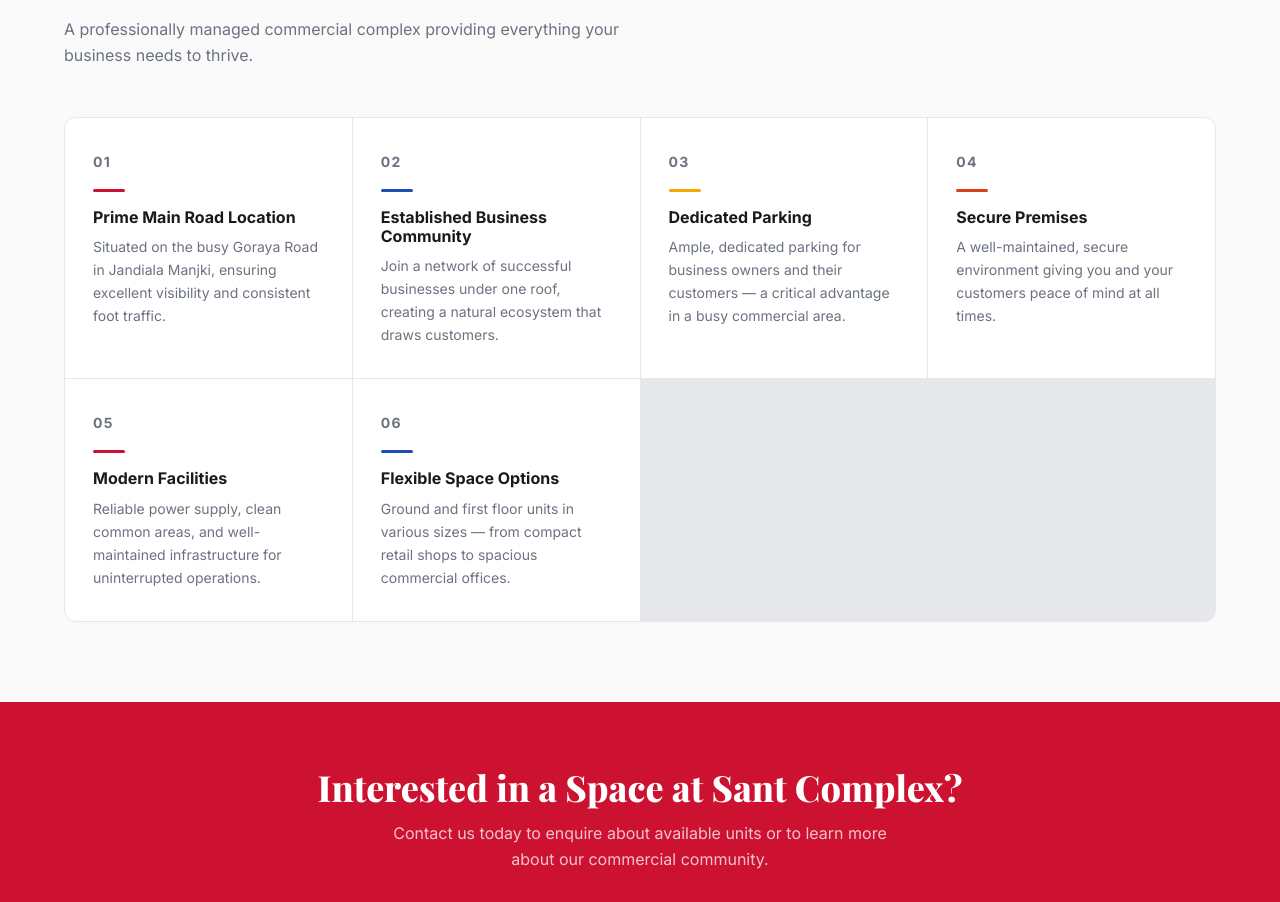
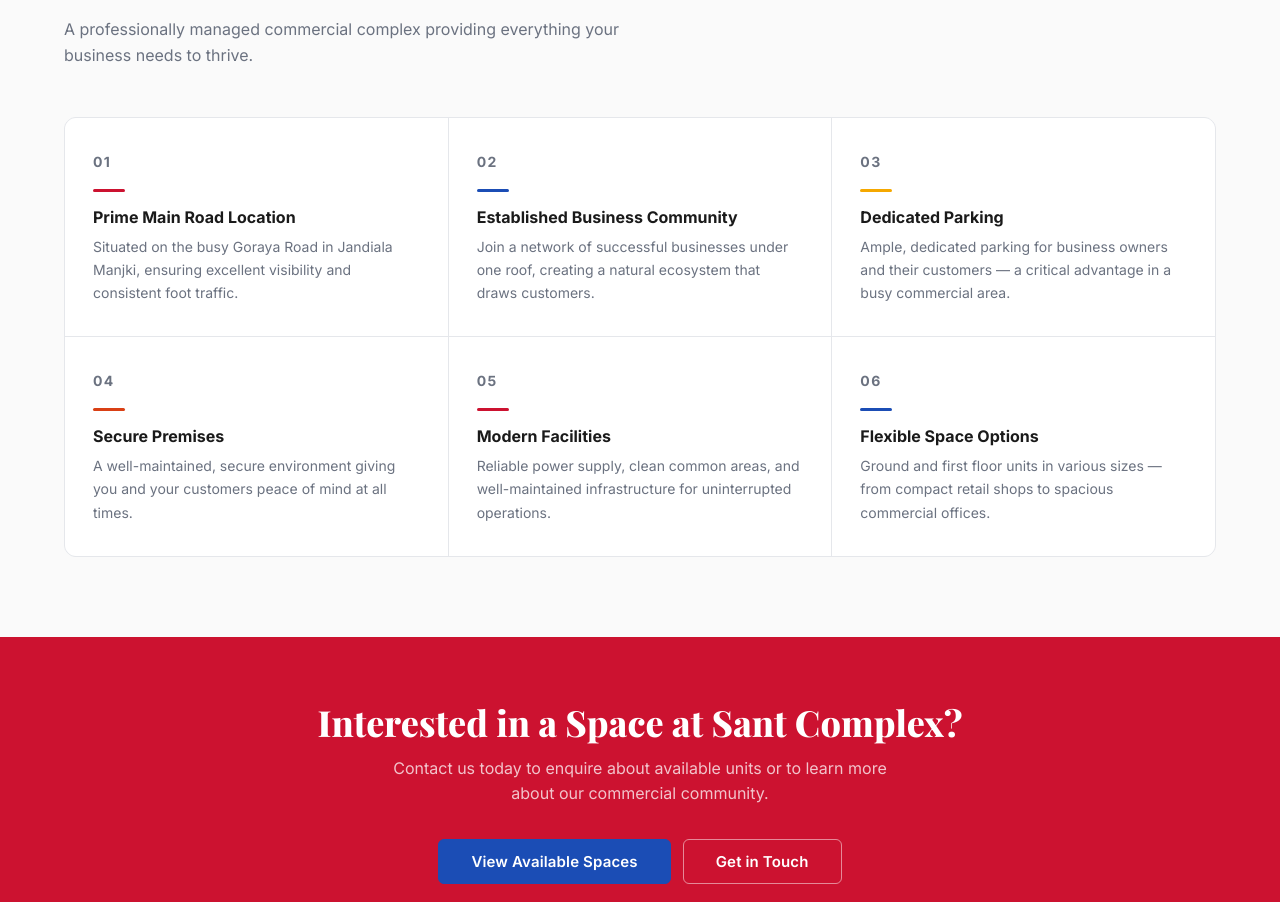
Before and after one commit to santcomplex/SantComplex, a Next.js app: page / in a window 1280 px wide. Shown: the part 885-1787 px from the top of the page. Built offline with nearby package versions, Linux system fonts and the light colour scheme; no server answers; the database is empty.

Commit message:
Update feature grid to be exactly 3 columns on desktop

```diff
--- a/src/app/globals.css
+++ b/src/app/globals.css
@@ -219,7 +219,9 @@
 .card-footer { padding: 12px 20px; border-top: 1px solid var(--border); display: flex; justify-content: space-between; align-items: center; }
 
 /* ---- Feature grid ---- */
-.feature-grid { display: grid; grid-template-columns: repeat(auto-fill, minmax(280px, 1fr)); gap: 1px; background: var(--border); border: 1px solid var(--border); border-radius: var(--radius-lg); overflow: hidden; }
+.feature-grid { display: grid; grid-template-columns: 1fr; gap: 1px; background: var(--border); border: 1px solid var(--border); border-radius: var(--radius-lg); overflow: hidden; }
+@media (min-width: 640px) { .feature-grid { grid-template-columns: repeat(2, 1fr); } }
+@media (min-width: 900px) { .feature-grid { grid-template-columns: repeat(3, 1fr); } }
 .feature-item { background: var(--surface); padding: 32px 28px; transition: background var(--t); }
 .feature-item:hover { background: #FAFBFF; }
 .feature-item-num { font-size: 11px; font-weight: 700; letter-spacing: .1em; text-transform: uppercase; color: var(--blue); margin-bottom: 16px; }
```
